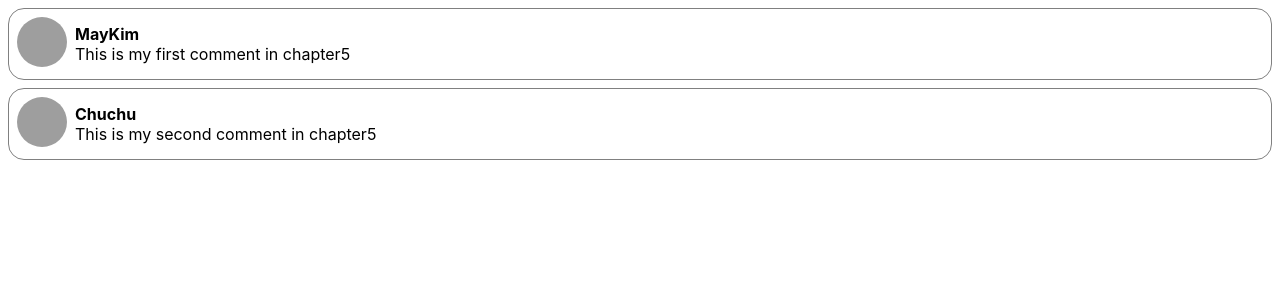
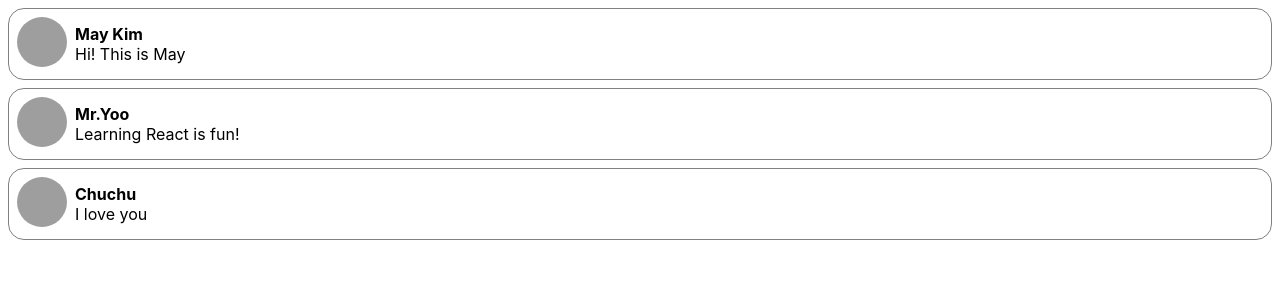
Before and after one commit to MayHyeyeonKim/JS_TS_React, a React (Create React App) app in the folder react-playground/react-playground/: page / in a window 1280 px wide. Shown: the top 300 px of the page. Built offline with nearby package versions, Linux system fonts and the light colour scheme; grey boxes are pictures that could not be loaded.

Commit message:
comment data들을 별도의 객체로 분리하기 map함수사용

```diff
--- a/react-playground/react-playground/src/chapter_05/CommentList.jsx
+++ b/react-playground/react-playground/src/chapter_05/CommentList.jsx
@@ -1,14 +1,29 @@
-import React from 'react'
-import Comment from './Comment'
+import React from "react";
+import Comment from "./Comment";
+
+const comments = [
+  {
+    name: "May Kim",
+    comment: "Hi! This is May",
+  },
+  {
+    name: "Mr.Yoo",
+    comment: "Learning React is fun!",
+  },
+  {
+    name: "Chuchu",
+    comment: "I love you",
+  },
+];
 
 function CommentList(props) {
   return (
     <div>
-        <Comment name={"MayKim"} comment={"This is my first comment in chapter5"} />
-        <Comment name={"Chuchu"} comment={"This is my second comment in chapter5"} />
-
+      {comments.map((comment) => {
+        return <Comment name={comment.name} comment={comment.comment} />;
+      })}
     </div>
-  )
+  );
 }
 
-export default CommentList
+export default CommentList;
```
